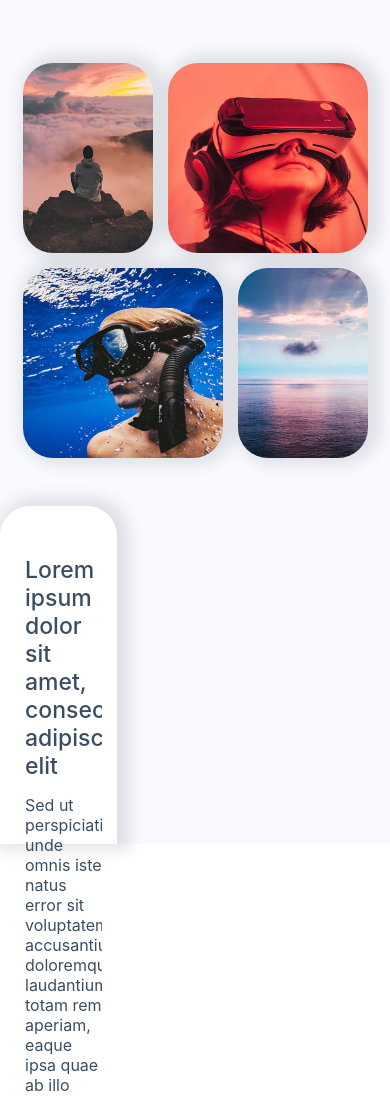
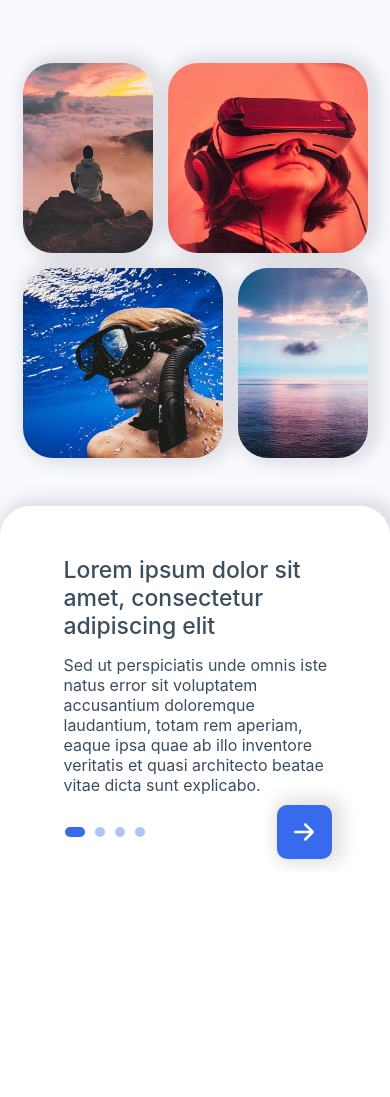
Before and after one commit to Diegocndd/francile, a React (Create React App) app: page / in a window 390 px wide. Shown: the top 1097 px of the page. After the commit the page ends 872 px from the top, so only its background shows below. Built offline with nearby package versions, Linux system fonts and the light colour scheme.

Commit message:
Correção na responsividade da tela de onboarding

```diff
--- a/src/pages/Onboarding/styles.css
+++ b/src/pages/Onboarding/styles.css
@@ -35,6 +35,35 @@
     padding-right: 15px;
 }
 
+#footer-swiper {
+    width: calc(30vw - 40px);
+    margin-top: 10px;
+    /* height: 100px; */
+    display: flex;
+    justify-content: space-between;
+    align-items: center;
+    flex-direction: row;
+}
+
+@media (max-width: 1200px) {
+    #swiper-container {
+      width: 100vw;
+      height: 35vh;
+      /* height: 100%; */
+      padding-left: 0px;
+      padding-right: 0px;
+    }
+
+    #swiper-component {
+        width: 70%;
+    }
+
+    #footer-swiper {
+        width: 70%;
+    }
+}
+
+
 .title-slider {
     font-size: 23px;
     color: #3b4e61;
@@ -43,16 +72,6 @@
 
 .text-slider {
     margin-top: 15px;
-}
-
-#footer-swiper {
-    width: calc(30vw - 40px);
-    margin-top: 10px;
-    /* height: 100px; */
-    display: flex;
-    justify-content: space-between;
-    align-items: center;
-    flex-direction: row;
 }
 
 #button-swiper {
```
Also changed, not shown: 6 other files (tests, documents, lock files or other folders).
